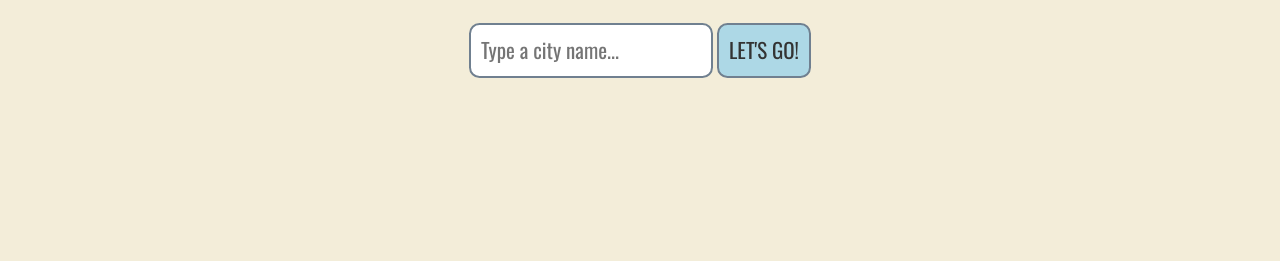
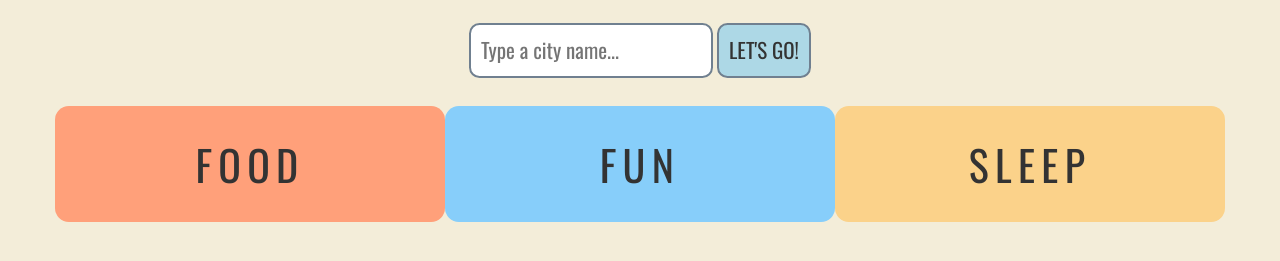
Before and after one commit to shay-kennedy/trip-it, a plain HTML site: page index.html in a window 1280 px wide. Shown: the part 171-432 px from the top of the page. Drawn offline with nearby package versions, Linux system fonts and the light colour scheme.

Commit message:
Added back in results removed hidden class from results, set min-width and auto margin to left and right

```diff
--- a/css/main.css
+++ b/css/main.css
@@ -61,6 +61,10 @@ button {
 .results {
 	padding:2em 1em;
 	border-radius: 1em;
+	min-width: 20em;
+	margin-left: auto;
+	margin-right: auto;
+
 }
 
 .results::before {
--- a/index.html
+++ b/index.html
@@ -22,7 +22,7 @@
 		</form>
 	</div>
 <p></p>
-	<div class="container hidden">
+	<div class="container ">
 	  <div class="row">
 	    <div class="col-sm-4 results" id="results-food">
 
```
